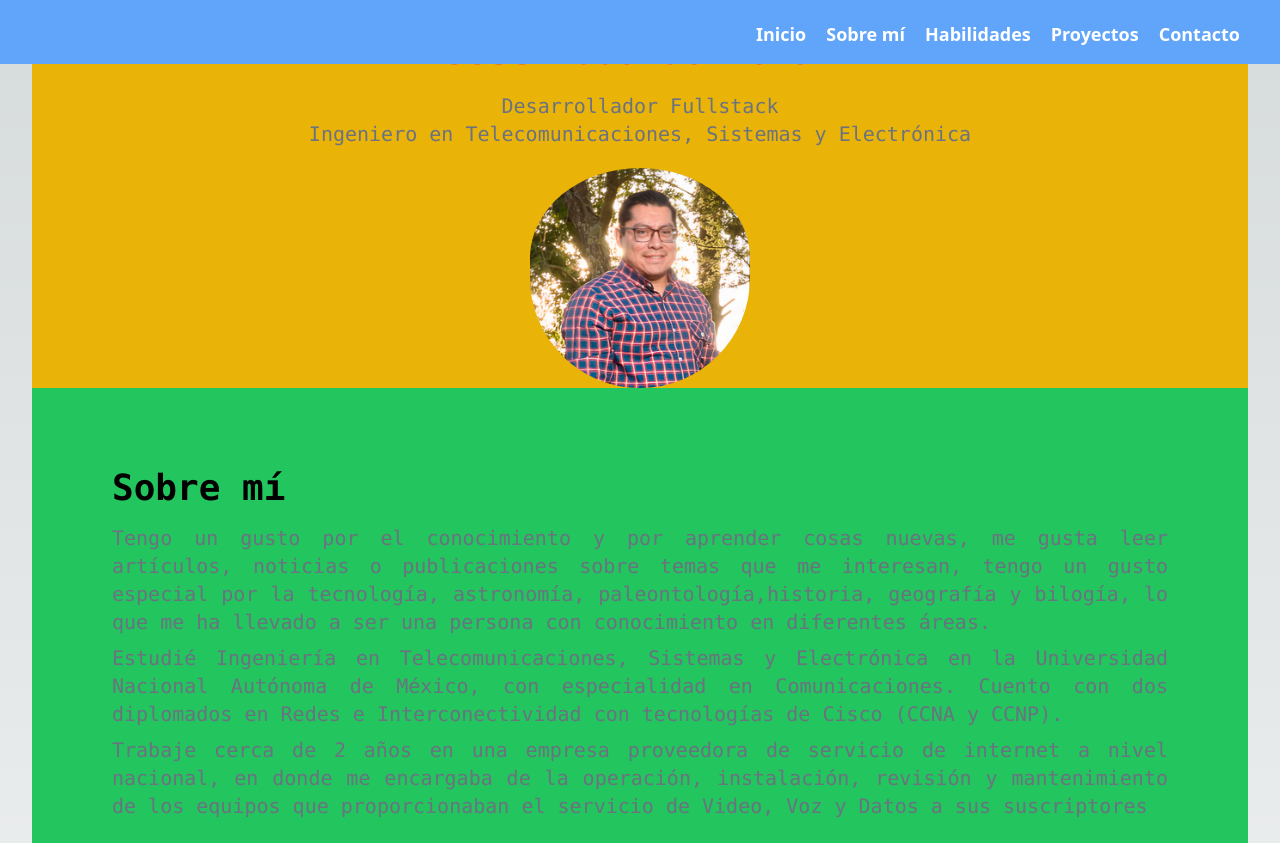
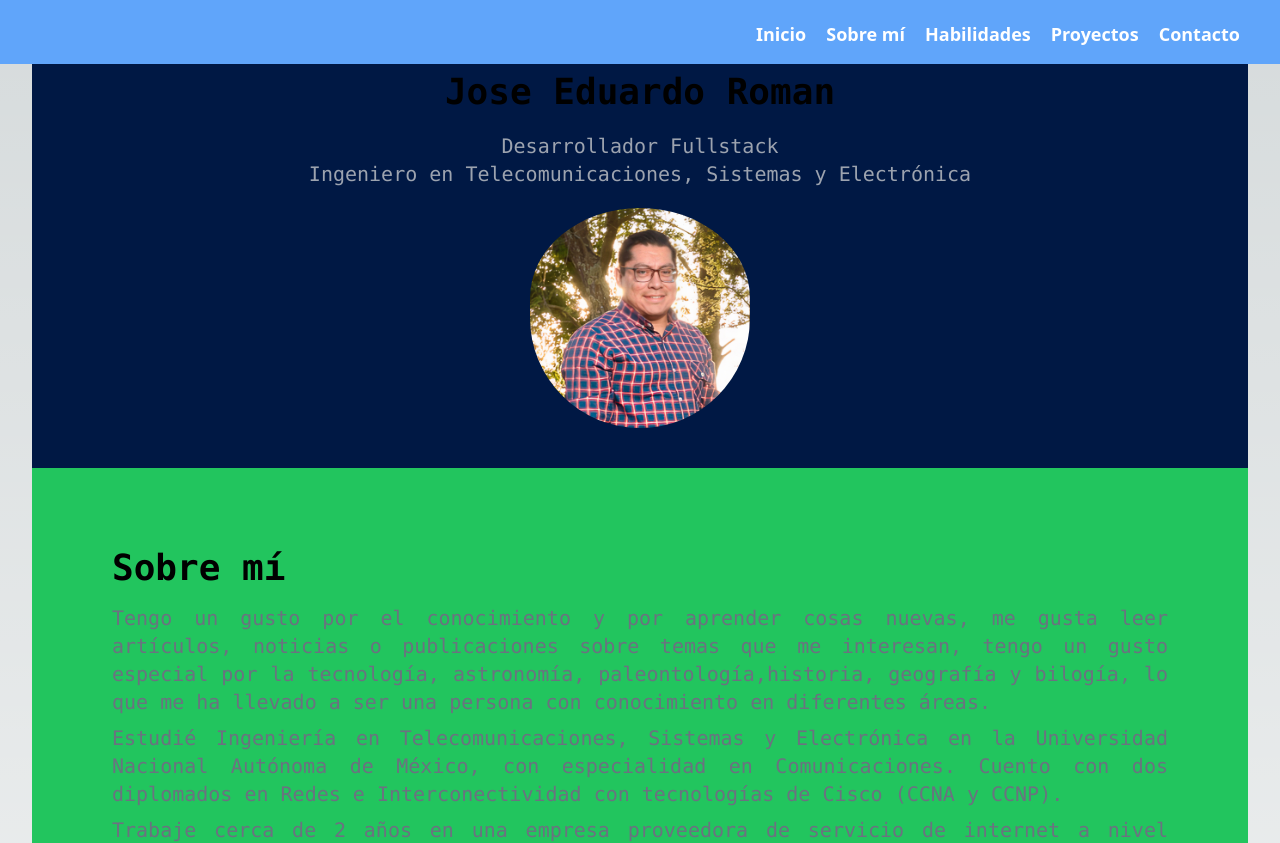
Before and after one commit to jeromanp/my-portfolio, a Next.js app: page / in a window 1280 px wide. Shown: the top 843 px of the page. Built offline with nearby package versions, Linux system fonts and the light colour scheme.

Commit message:
add bg color

```diff
--- a/src/components/Intro.jsx
+++ b/src/components/Intro.jsx
@@ -3,11 +3,11 @@ import React from "react";
 
 export default function Intro() {
   return (
-    <div className="w-90 max-w-screen-xl items-center justify-between font-mono text-sm bg-yellow-500 mx-auto">
-      <h1 className="text-4xl font-bold text-red-500 text-center">
+    <div className="w-90 max-w-screen-xl items-center justify-between font-mono text-sm bg-custom-azul mx-auto p-10">
+      <h1 className="text-4xl font-bold text-custom-oro_2 text-center">
         {infoPersonal.name}
       </h1>
-      <h3 className="text-xl text-center mt-5 text-gray-500">
+      <h3 className="text-xl text-center mt-5 text-gray-400">
         {infoPersonal.professionOne} <br />
         {infoPersonal.professionTwo}
       </h3>
```
